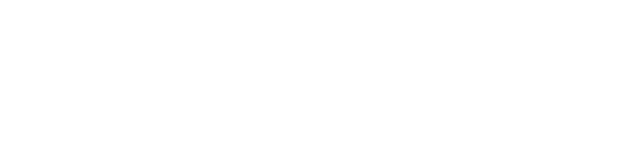
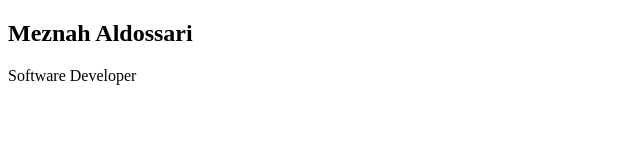
Before and after one commit to MeznahAldossari/Lab2, a plain HTML site: page index.html in a window 1280 px wide. Shown: the whole page, without its empty margins (0-640 px from the left). Drawn offline with Linux system fonts and the light colour scheme.

Commit message:
meznah-v1

```diff
--- a/index.html
+++ b/index.html
@@ -5,5 +5,8 @@
     <meta name="viewport" content="width=device-width, initial-scale=1.0" />
     <title>Lab-3</title>
   </head>
-  <body></body>
+  <body>
+    <h2>Meznah Aldossari</h2>
+    <p>Software Developer</p>
+  </body>
 </html>
```
